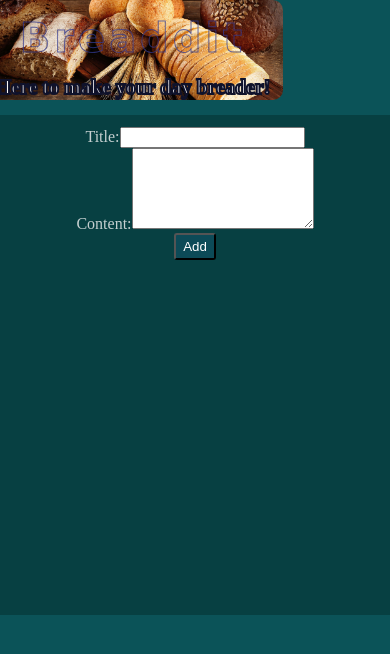
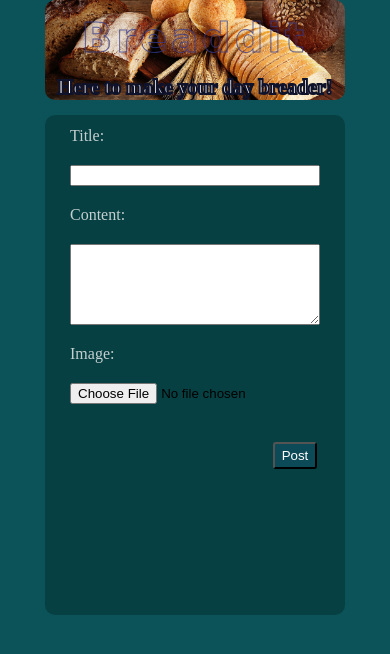
Before and after one commit to michaeljgrant/test_heroku, a Flask app: page /addpost in a window 390 px wide. Shown: the top 654 px of the page. Run offline with Flask 2, Linux system fonts and the light colour scheme; some libraries are stand-ins or nearby versions; some web fonts are replaced.

Commit message:
Fixing CSS and updating to allow for image uploads

```diff
--- a/app.py
+++ b/app.py
@@ -7,7 +7,12 @@
 import cloudinary
 import cloudinary.uploader
 import cloudinary.api
-
+cloudinary.config(
+  cloud_name = "hdf11ffw9",
+  api_key = "356249549123222",
+  api_secret = "tHZd8gVKsEchCPfNADFWvKQd_YA"
+)
+CLOUDINARY_URL=os.environ.get("CLOUDINARY_URL", "cloudinary://tHZd8gVKsEchCPfNADFWvKQd_YA:@hdf11ffw9")
 SECRET_KEY = os.environ.get("SECRET_KEY", "Totally Secure Fallback Secret Key")
 DB_URL = os.environ.get("DATABASE_URL", "dbname=projectheroku")
 app = Flask(__name__)
@@ -18,7 +23,6 @@
     user_id = session.get('user_id')
     user_name = session.get('user_name')
     results = get_posts()
-    print(results)
     return render_template("index.html", user_id=user_id, user_name=user_name, results = results)
 
 @app.route("/login", methods=["GET"])
@@ -65,10 +69,12 @@
 def create_a_post():
     user_id = session.get("user_id")
     username = getusername(user_id)[0][0]
-    print(username)
     post_content = request.form.get("post_content")
     post_title = request.form.get("post_title")
-    new_post(user_id, post_content, post_title, username)
+    post_image = request.files['post_image']
+    response = cloudinary.uploader.upload(post_image)
+    uploading_img = response['url']
+    new_post(user_id, post_content, post_title, username, uploading_img)
     return redirect("/")
 
 @app.route("/edit_post", methods=["GET"])
@@ -82,7 +88,9 @@
     post_id = request.form.get("id")
     title = request.form.get("title")
     content = request.form.get("content")
-    update_post(post_id, title, content)
+    image_url = request.form.get("image_url")
+    upload_image = request.form.get("upload_image")
+    update_post(post_id, title, content, image_url)
     return redirect("/")
 
 @app.route("/delete", methods=["POST"])
--- a/models/database_queries.py
+++ b/models/database_queries.py
@@ -10,8 +10,8 @@
     sql_write("INSERT INTO users (email, first_name, last_name, username, password_hash) VALUES (%s, %s, %s, %s, %s)", [email, first_name, last_name, username, password_hash])
     return
 
-def new_post(user_id, post_content, post_title, username):
-    sql_write("INSERT INTO posts (poster_id, post_content, post_title, username) VALUES (%s, %s, %s, %s)", [user_id, post_content, post_title, username])
+def new_post(user_id, post_content, post_title, username, uploading_image):
+    sql_write("INSERT INTO posts (poster_id, post_content, post_title, username, imageurl) VALUES (%s, %s, %s, %s, %s)", [user_id, post_content, post_title, username, uploading_image])
     return
 
 def get_posts():
--- a/static/breaddit.css
+++ b/static/breaddit.css
@@ -25,6 +25,8 @@
     max-width: 800px;
 }
 label{
+    flex: 1 0 50%;
+    text-align: right;
     color: rgba(248, 246, 246, 0.788);
 }
 header {
@@ -37,6 +39,10 @@
     justify-content: center;
     align-items: center;
     border-radius: 10px;
+}
+.post-image {
+    width: 300px;
+    height: 200px;
 }
 h1 {
     text-align: center;
@@ -108,6 +114,7 @@
     background-color: #1051669d;
     border-radius: 6px;
     outline: none;
+    margin-left: 200px;
 }
 .login_box {
     background-color: rgba(59, 57, 57, 0.377);
@@ -137,7 +144,19 @@
     margin: 0;
     width: 500px;
 }
-
+.inputs-container {
+    display: flex;
+    flex-wrap: wrap;
+    flex-direction: row;
+    padding-right: 50px;
+    row-gap: 20px;
+}
+.input-fields {
+    width: 200px;
+}
+/* ================================================================== */
+/* WARNING!!!! MEDIA QUERY SECTION ADJUST SCREEN BEFORE WORKING HERE */
+/* ================================================================ */
 @media screen and (max-width: 600px) {
     main {
     display: grid;
@@ -152,6 +171,8 @@
     max-width: 300px;
 }
 label{
+    flex: 1 0 100%;
+    text-align: left;
     color: rgba(248, 246, 246, 0.788);
 }
 header {
@@ -202,6 +223,7 @@
     background-color: #0431318d;
     border-radius: 10px;
     padding: 12px;
+    width: 300px;
     min-height: 500px;
 }
 footer {
@@ -228,7 +250,7 @@
     font-weight: 300;
 }
 .button {
-    display: inline-block;
+    display: inline;
     padding: 4px 7px;
     text-align: center;
     text-decoration: none;
@@ -263,6 +285,17 @@
     display: block;
     padding: 0;
     margin: 0;
-    width: 400px;
+    width: 250px;
+    margin: 0 auto;
+}
+.inputs-container {
+    display: flex;
+    padding:0;
+    flex-wrap: wrap;
+    flex-direction: row;
+    row-gap: 20px;
+}
+.input-fields {
+    width: 300px;
 }
 }
--- a/templates/addpost.html
+++ b/templates/addpost.html
@@ -1,9 +1,12 @@
 {% extends "base.html" %}
 
 {% block content %}
-    <form method="POST">
-        <label for="post_title">Title:</label><input type="text" name="post_title"><br>
-        <label for="post_content">Content:</label><textarea rows="5" columns="40" name="post_content"></textarea><br>
-        <input class="button" type="submit" action="/additem" value="Add">
-    </form>
+<form method="POST" enctype="multipart/form-data">
+    <div class="inputs-container">
+        <label for="post_title">Title:</label><input class="input-fields" type="text" name="post_title"><br>
+        <label for="post_content">Content:</label><textarea class="input-fields" rows="5" columns="40" name="post_content"></textarea><br>
+        <label for="post_image">Image: </label><input class="input-fields" type="file" id="upload" name="post_image"><br>
+    </div>
+        <input class="button" type="submit" action="/additem" value="Post">
+</form>
 {% endblock %}
--- a/templates/edit.html
+++ b/templates/edit.html
@@ -16,6 +16,7 @@
 <label for="id">Title:</label>
 <input name="title" type="text" value="{{results[3]}}"></br>
 <label for="content">Post Content:</label>
+<label for="previous">Current Image:</label><img name="previous" src="{{results[5]}}">
 <textarea rows="15" columns="1000" name="content" value="{{results[2]}}"></textarea>
 <br>
 <input class="button" type="submit" value="Edit Post">
--- a/templates/index.html
+++ b/templates/index.html
@@ -15,7 +15,11 @@
 {% for posts in results %}
 
 <li>
-    <h3>{{posts[3]}}</h3><br><p>{{posts[2]}}</p><br>
+    <h3>{{posts[3]}}</h3><br>
+    {% if posts[5] != None %}
+    <img class="post-image" src="{{posts[5]}}">
+    {% endif %}
+    <p>{{posts[2]}}</p><br>
 
     {% if user_id == posts[1] %}<a class="edit_link" href="/edit_post?id={{posts[0]}}"> Edit </a><br>{% endif %}
     <p class="username">Created by: {{posts[4]}}</p>
```
